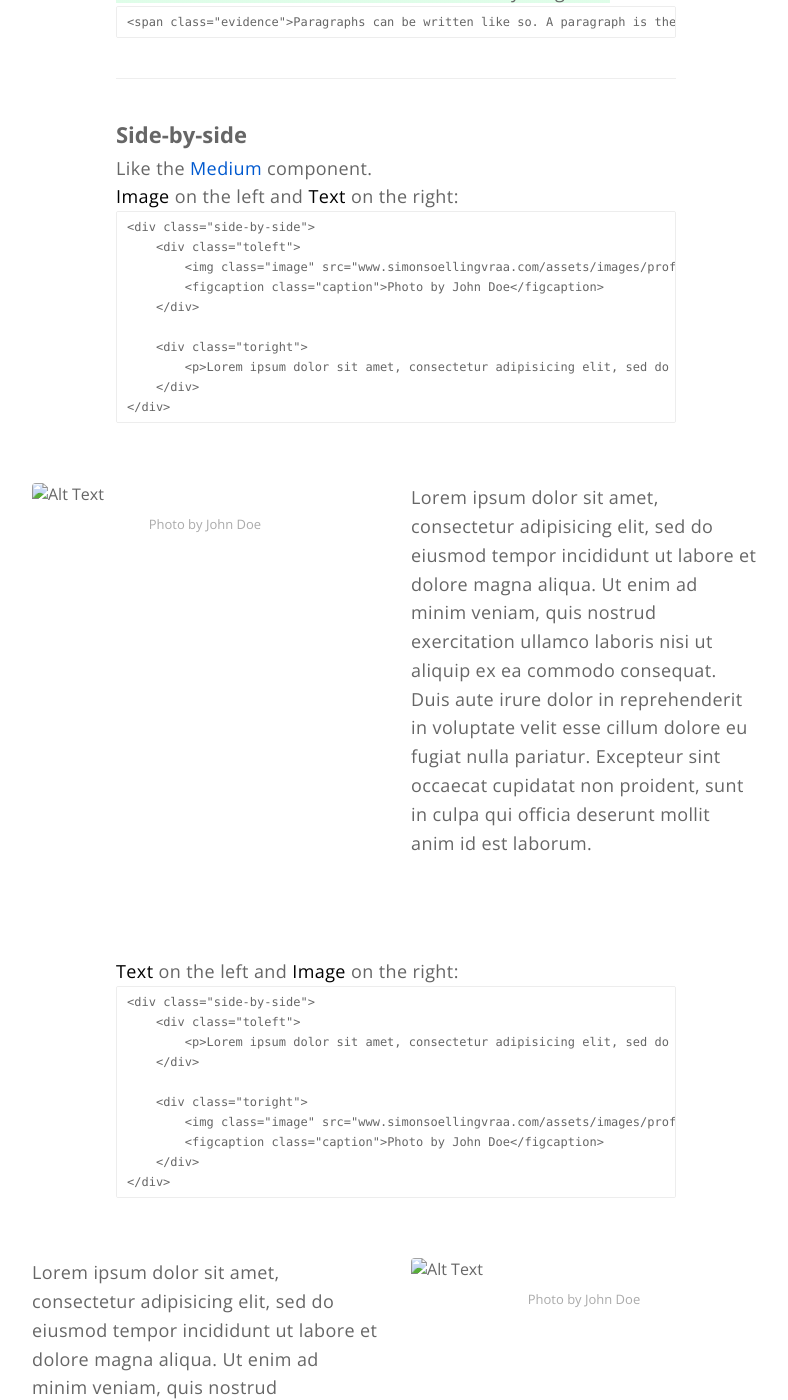
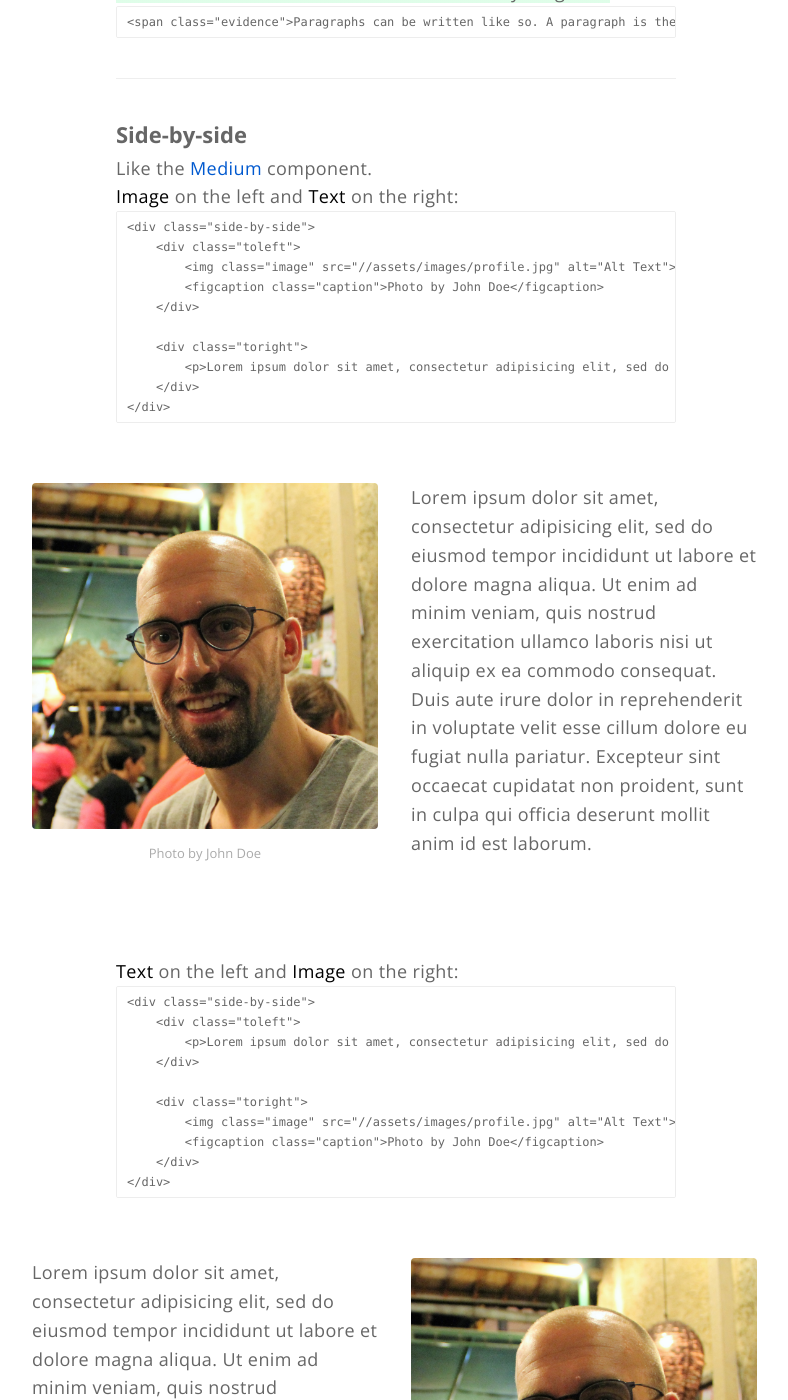
Before and after one commit to simsoll/simsoll.github.io, a Jekyll site: the page built from _posts/2015-02-24-markdown-extra-components.markdown, in a window 1280 px wide and 1400 px high, scrolled down 1090 px. Shown: the whole window, without its empty margins (244-1032 px from the left). Built offline with Jekyll 4.4.1, drawn with Linux system fonts in a browser that asks for light colours; comment, search, counter and statistics services are not loaded.

Commit message:
Changed url to root

```diff
--- a/_config.yml
+++ b/_config.yml
@@ -16,7 +16,7 @@ resume: false
 resume-external: true
 resume-url: https://google.com/?q=my+resume
 
-url: www.simonsoellingvraa.com #TODO: change to simonsoellingvraa.com
+url: / #TODO: change to simonsoellingvraa.com
 # your url: http://USERNAME.github.io
 
 permalink: /:title/
```
